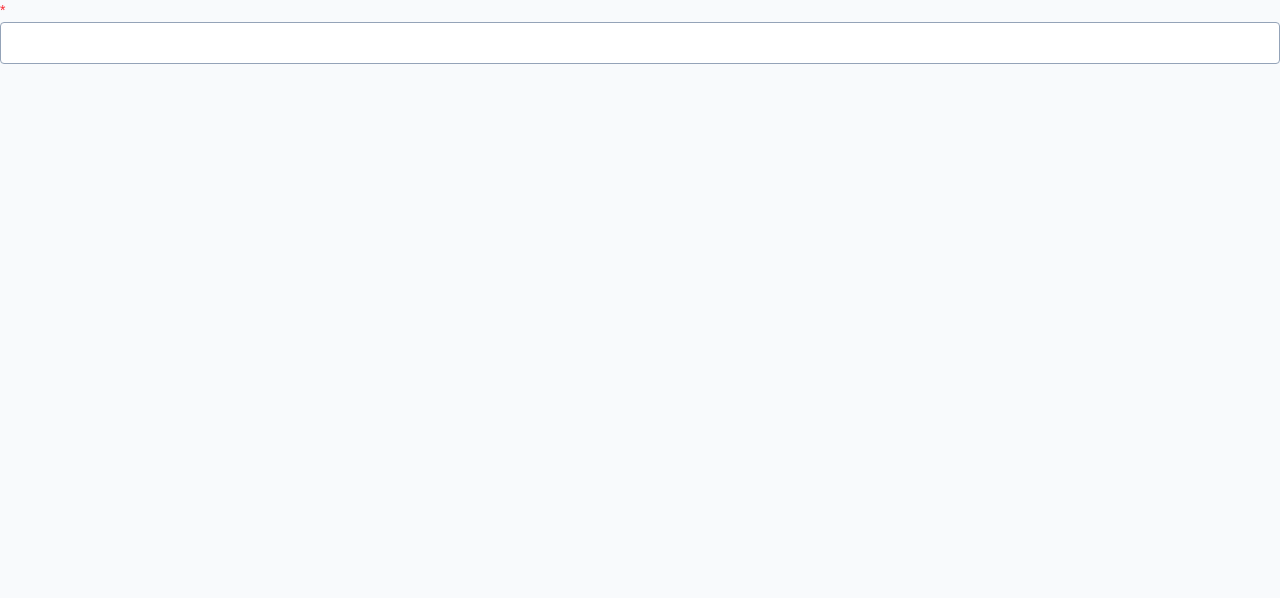
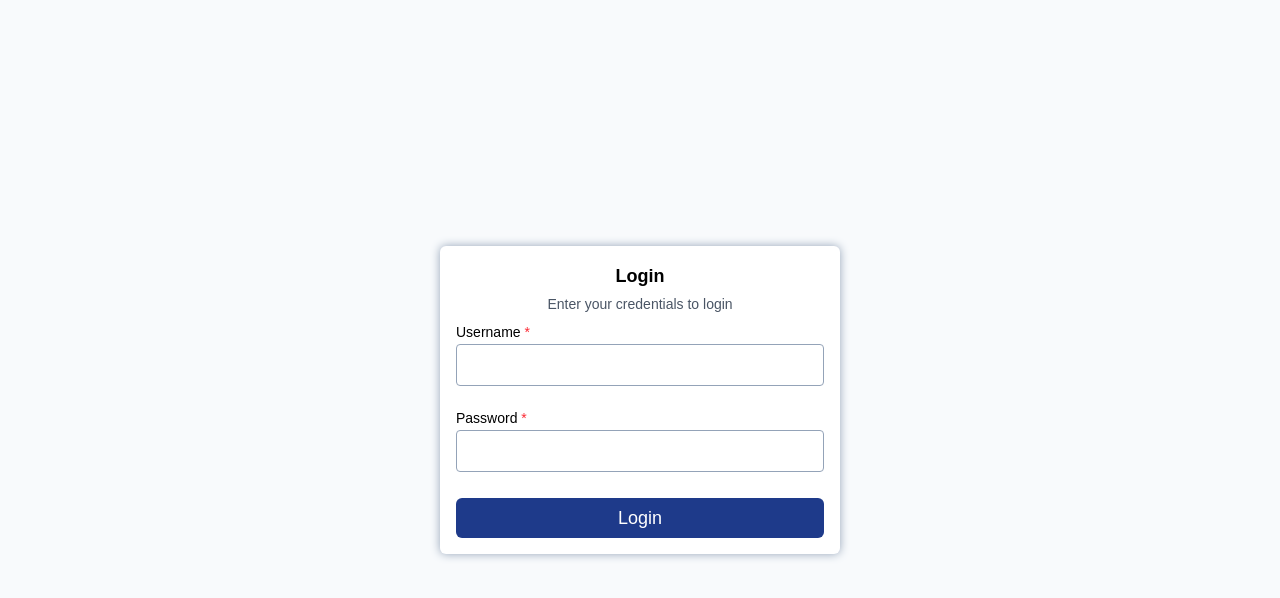
Before and after one commit to acqmon/travel-app, a Next.js app: page /login in a window 1280 px wide. Shown: the top 598 px of the page. Built offline with nearby package versions, Linux system fonts and the light colour scheme.

Commit message:
feat: Implement core UI components (Button, Card), global styling.

```diff
--- a/src/app/components/Button/ButtonView.js
+++ b/src/app/components/Button/ButtonView.js
@@ -5,6 +5,7 @@ export default function ButtonView({
   size = "md",
   disabled = false,
   className = "",
+  rounded = "md",
 }) {
   const sizeClasses = {
     sm: "h-[40px] w-[80px] text-sm",
@@ -12,6 +13,16 @@ export default function ButtonView({
     lg: "h-[40px] w-[200px] text-base",
     xl: "h-[40px] w-[250px] text-base",
     full: "h-[40px] w-full text-lg",
+  };
+
+  const roundedClasses = {
+    sm: "rounded-sm",
+    md: "rounded-md",
+    lg: "rounded-lg",
+    xl: "rounded-xl",
+    xxl: "rounded-xxl",
+    xxxl: "rounded-xxxl",
+    full: "rounded-full",
   };
 
   const variantClasses = {
@@ -23,7 +34,7 @@ export default function ButtonView({
   const disabledClasses = disabled ? "opacity-50 cursor-not-allowed" : "";
   return (
     <button
-      className={`${sizeClasses[size]} ${variantClasses[variant]} rounded-md ${disabledClasses} ${className}`}
+      className={`${sizeClasses[size]} ${variantClasses[variant]} cursor-pointer ${disabledClasses} ${className} ${roundedClasses[rounded]}`}
       onClick={onClick}
       disabled={disabled}
     >
--- /dev/null
+++ b/src/app/components/Card/CardView.js
@@ -0,0 +1,45 @@
+export default function CardView({
+  title,
+  description,
+  image,
+  actions,
+  className = "",
+  children,
+  size = "md",
+}) {
+  const sizeClasses = {
+    sm: "w-[200px]",
+    md: "w-[300px]",
+    lg: "w-[400px]",
+    xl: "w-[500px]",
+    xxl: "w-[600px]",
+    xxxl: "w-[700px]",
+    full: "w-full",
+  };
+
+  return (
+    <div
+      className={`bg-white shadow  flex flex-col justify-center items-center gap-2 p-4 ${sizeClasses[size]} ${className} rounded-md`}
+    >
+      <div className="w-full flex flex-col justify-center items-center gap-1 ">
+        <h1 className="text-lg font-bold text-center">{title}</h1>
+        <p className="text-gray-600 text-center text-sm">{description}</p>
+      </div>
+      {image && (
+        <img
+          src={image}
+          alt={title}
+          className="w-full h-48 object-cover mt-4"
+        />
+      )}
+      <div className="w-full flex flex-col justify-center items-center gap-2 flex-1">
+        {children}
+      </div>
+      <div className="w-full flex flex-col justify-center items-center gap-2 ">
+        {actions && (
+          <div className="flex justify-end w-full align-end ">{actions}</div>
+        )}
+      </div>
+    </div>
+  );
+}
--- a/src/app/components/index.js
+++ b/src/app/components/index.js
@@ -2,5 +2,6 @@ import InputView from "./Input/InputView";
 import SelectView from "./Select/SelectView";
 import ModalView from "./Modal/ModalView";
 import ButtonView from "./Button/ButtonView";
+import CardView from "./Card/CardView";
 
-export { InputView, SelectView, ModalView, ButtonView };
+export { InputView, SelectView, ModalView, ButtonView, CardView };
--- a/src/app/globals.css
+++ b/src/app/globals.css
@@ -23,6 +23,8 @@
   --color-border-light: var(--slate-light);
   --color-border-medium: var(--slate-medium);
   --color-border-dark: var(--slate-dark);
+
+  --shadow: 0px 0px 10px 0px var(--slate-medium);
 }
 
 /* @media (prefers-color-scheme: dark) {
--- a/src/app/login/page.js
+++ b/src/app/login/page.js
@@ -1,11 +1,34 @@
 "use client";
-
-import { InputView } from "../components";
+import { useState } from "react";
+import { InputView, ButtonView, CardView } from "../components";
 
 const Login = () => {
+  const renderChildren = () => {
+    return (
+      <div className="w-full flex flex-col gap-1">
+        <InputView title="Username" name="username" type="text" />
+        <InputView title="Password" name="password" type="password" />
+      </div>
+    );
+  };
+
+  const renderActions = () => {
+    return (
+      <div className="w-full flex flex-col gap-2">
+        <ButtonView title="Login" size="full" />
+      </div>
+    );
+  };
+
   return (
-    <div>
-      <InputView />
+    <div className="h-screen w-full flex items-center justify-center">
+      <CardView
+        size="lg"
+        title="Login"
+        description="Enter your credentials to login"
+        children={renderChildren()}
+        actions={renderActions()}
+      />
     </div>
   );
 };
--- a/src/app/test-screen/page.js
+++ b/src/app/test-screen/page.js
@@ -1,6 +1,12 @@
 "use client";
 
-import { InputView, SelectView, ModalView, ButtonView } from "../components";
+import {
+  InputView,
+  SelectView,
+  ModalView,
+  ButtonView,
+  CardView,
+} from "../components";
 
 export default function TestScreen() {
   return (
@@ -16,6 +22,30 @@ export default function TestScreen() {
           size="full"
           variant="primary"
         />
+        <CardView
+          title="Card"
+          description="Card description"
+          image="https://www.rockstargames.com/VI/_next/image?url=%2FVI%2F_next%2Fstatic%2Fmedia%2FJason_and_Lucia_02_With_Logos_landscape.93ab5523.jpg&w=640&q=75"
+          size="xxxl"
+          actions={
+            <div className="w-full flex gap-2">
+              <ButtonView
+                title="Button"
+                onClick={() => null}
+                disabled={false}
+                size="full"
+                variant="primary"
+              />
+              <ButtonView
+                title="Button"
+                onClick={() => null}
+                disabled={false}
+                size="full"
+                variant="primary"
+              />
+            </div>
+          }
+        />
       </div>
       <ModalView />
     </div>
```
